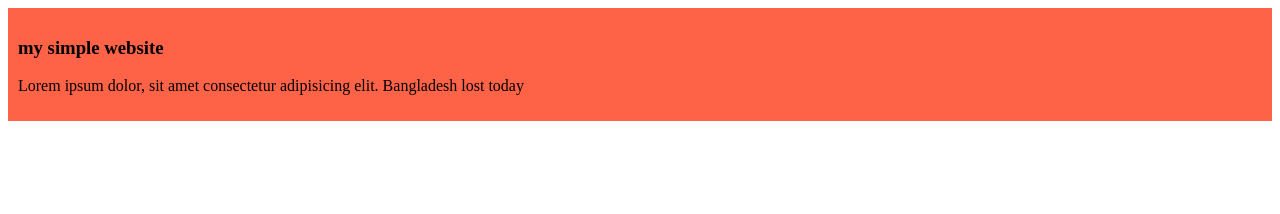
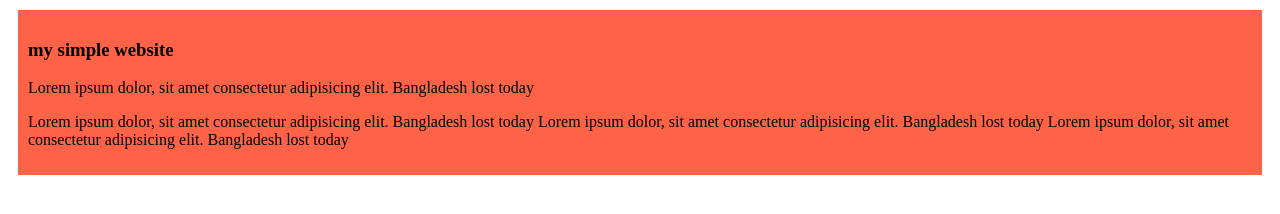
Before and after one commit to Rahi94/my-new-website, a plain HTML site: page index.html in a window 1280 px wide. Drawn offline with Linux system fonts and the light colour scheme.

Commit message:
added second blog

```diff
--- a/index.html
+++ b/index.html
@@ -14,6 +14,10 @@
         <p>Lorem ipsum dolor, sit amet consectetur adipisicing elit.
             Bangladesh lost today
         </p>
+        <p>Lorem ipsum dolor, sit amet consectetur adipisicing elit.
+            Bangladesh lost today Lorem ipsum dolor, sit amet consectetur adipisicing elit.
+                Bangladesh lost today Lorem ipsum dolor, sit amet consectetur adipisicing elit.
+                    Bangladesh lost today</p>
     </div>
 
 </body>
--- a/styles/blog.css
+++ b/styles/blog.css
@@ -1,4 +1,5 @@
 div{
     background-color: tomato;
     padding: 10px;
+    margin: 10px;
 }
```
